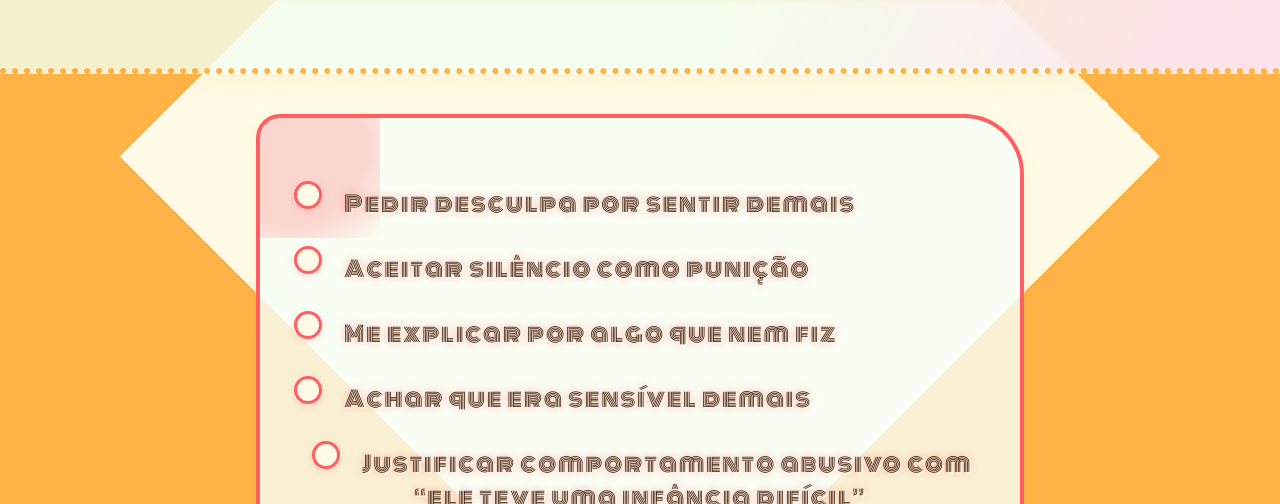
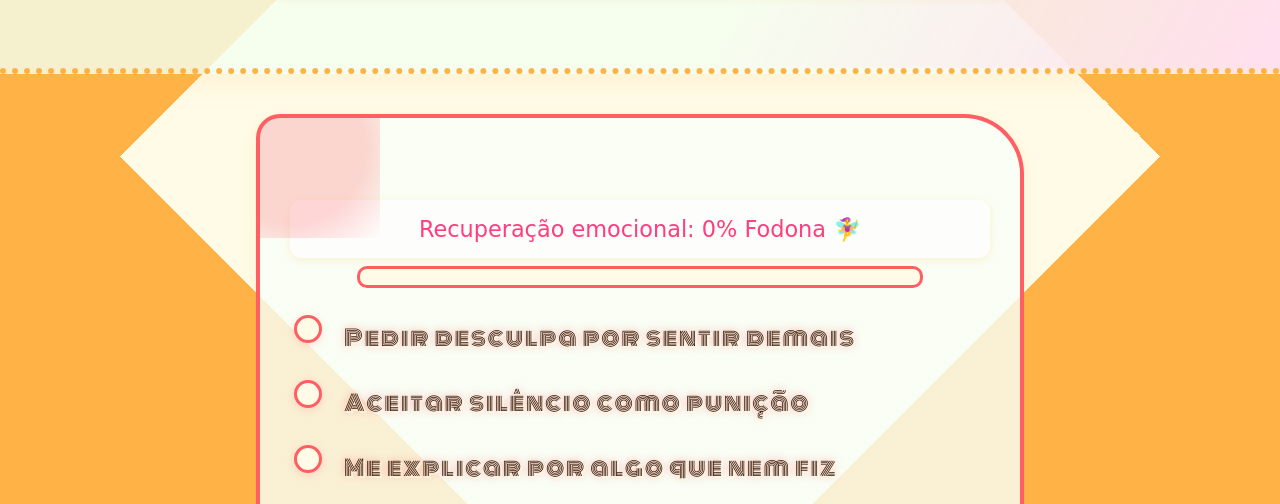
Before and after one commit to Ikaterin-ctrl/Manual_Ju, a website: page checklist.html in a window 1280 px wide. Shown: the part 244-748 px from the top of the page. Drawn offline with Linux system fonts and the light colour scheme.

Commit message:
feat(checklist): add progress tracking

```diff
--- a/checklist.html
+++ b/checklist.html
@@ -13,6 +13,10 @@
   </section>
 
   <section class="bloco checklist">
+    <div class="progresso-wrapper">
+      <p id="status-checklist">Recuperação emocional: <span id="percentual">0%</span> Fodona 🧚‍♀️ <span id="estrela" class="estrela">🌟</span></p>
+      <div id="barra-progresso"><div id="barra-preenchimento"></div></div>
+    </div>
     <ul id="lista-checklist">
   <li><label><input type="checkbox"> Pedir desculpa por sentir demais</label></li>
   <li><label><input type="checkbox"> Aceitar silêncio como punição</label></li>
--- a/css/checklist.css
+++ b/css/checklist.css
@@ -1,4 +1,39 @@
 @import url('https://fonts.googleapis.com/css2?family=Monoton&family=Roboto:wght@400;700&display=swap');
+
+.progresso-wrapper {
+    text-align: center;
+    margin-bottom: 24px;
+}
+
+#status-checklist {
+    font-family: 'Fredoka One', cursive;
+    font-size: 1.4rem;
+    color: #ff3c86;
+    text-shadow: 1px 1px 0 #fffbe6;
+    margin-bottom: 8px;
+}
+
+#barra-progresso {
+    width: 80%;
+    height: 16px;
+    margin: 0 auto;
+    background: #fffbe6;
+    border: 3px solid #ff5e62;
+    border-radius: 10px;
+    overflow: hidden;
+}
+
+#barra-preenchimento {
+    height: 100%;
+    width: 0;
+    background: linear-gradient(90deg, #ff5e62, #ffb347);
+}
+
+.estrela {
+    display: none;
+    margin-left: 6px;
+    font-size: 1.8rem;
+}
 
 .checklist {
     max-width: 700px;
--- a/js/checklist.js
+++ b/js/checklist.js
@@ -1,12 +1,34 @@
 document.addEventListener("DOMContentLoaded", () => {
   const checkboxes = document.querySelectorAll('#lista-checklist input[type="checkbox"]');
+  const total = checkboxes.length;
+  const percentualEl = document.getElementById('percentual');
+  const barra = document.getElementById('barra-preenchimento');
+  const estrela = document.getElementById('estrela');
+
+  function atualizar() {
+    const marcados = Array.from(checkboxes).filter(cb => cb.checked).length;
+    const porcentagem = Math.round((marcados / total) * 100);
+
+    if (percentualEl) {
+      percentualEl.textContent = `${porcentagem}%`;
+    }
+
+    if (barra) {
+      barra.style.width = `${porcentagem}%`;
+    }
+
+    if (estrela) {
+      estrela.style.display = marcados === total ? 'inline' : 'none';
+    }
+
+    if (marcados === total) {
+      alert("Parabéns, exorcizou o ex! 💅✨");
+    }
+  }
 
   checkboxes.forEach(cb => {
-    cb.addEventListener('change', () => {
-      const todosMarcados = Array.from(checkboxes).every(box => box.checked);
-      if (todosMarcados) {
-        alert("Parabéns, exorcizou o ex! 💅✨");
-      }
-    });
+    cb.addEventListener('change', atualizar);
   });
+
+  atualizar();
 });
```
